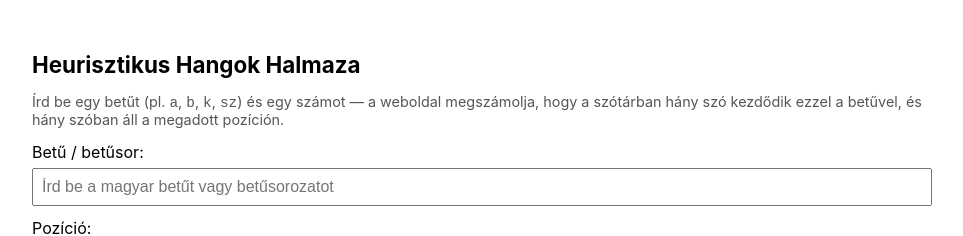
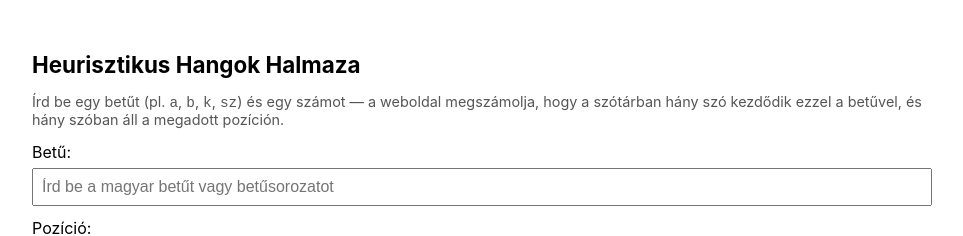
Before and after one commit to sztankovicsk/Heurisztikus-Hangok-Halmaza, a plain HTML site: page index.html in a window 1280 px wide. Shown: the top 236 px of the page, without its empty margins (158-1121 px from the left). Drawn offline with Linux system fonts and the light colour scheme; no server answers.

Commit message:
Update index.html

```diff
--- a/index.html
+++ b/index.html
@@ -21,7 +21,7 @@
   <h1>Heurisztikus Hangok Halmaza</h1>
   <p class="small">Írd be egy betűt (pl. <code>a</code>, <code>b</code>, <code>k</code>, <code>sz</code>) és egy számot — a weboldal megszámolja, hogy a szótárban hány szó kezdődik ezzel a betűvel, és hány szóban áll a megadott pozíción.</p>
 
-  <label>Betű / betűsor:</label>
+  <label>Betű:</label>
   <input id="letterInput" maxlength="10" placeholder="Írd be a magyar betűt vagy betűsorozatot" />
 
   <div class="row">
```
